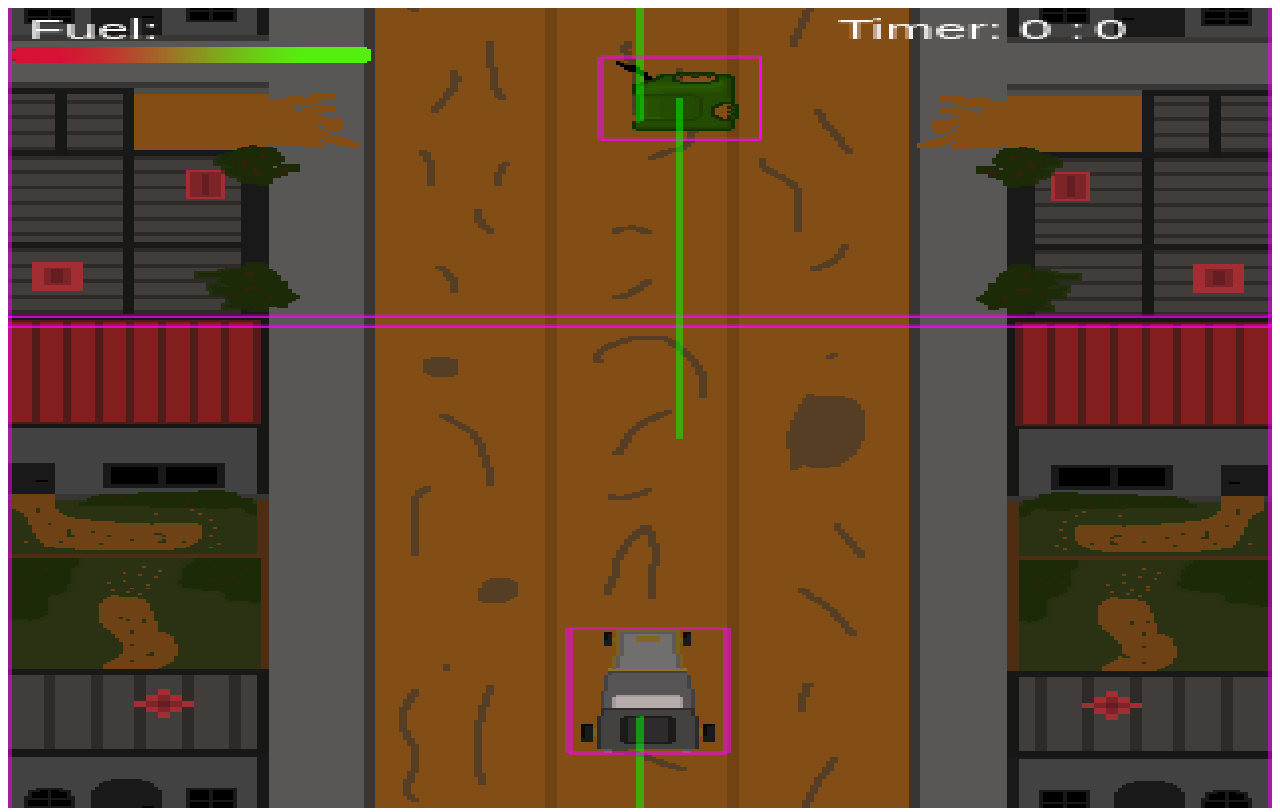
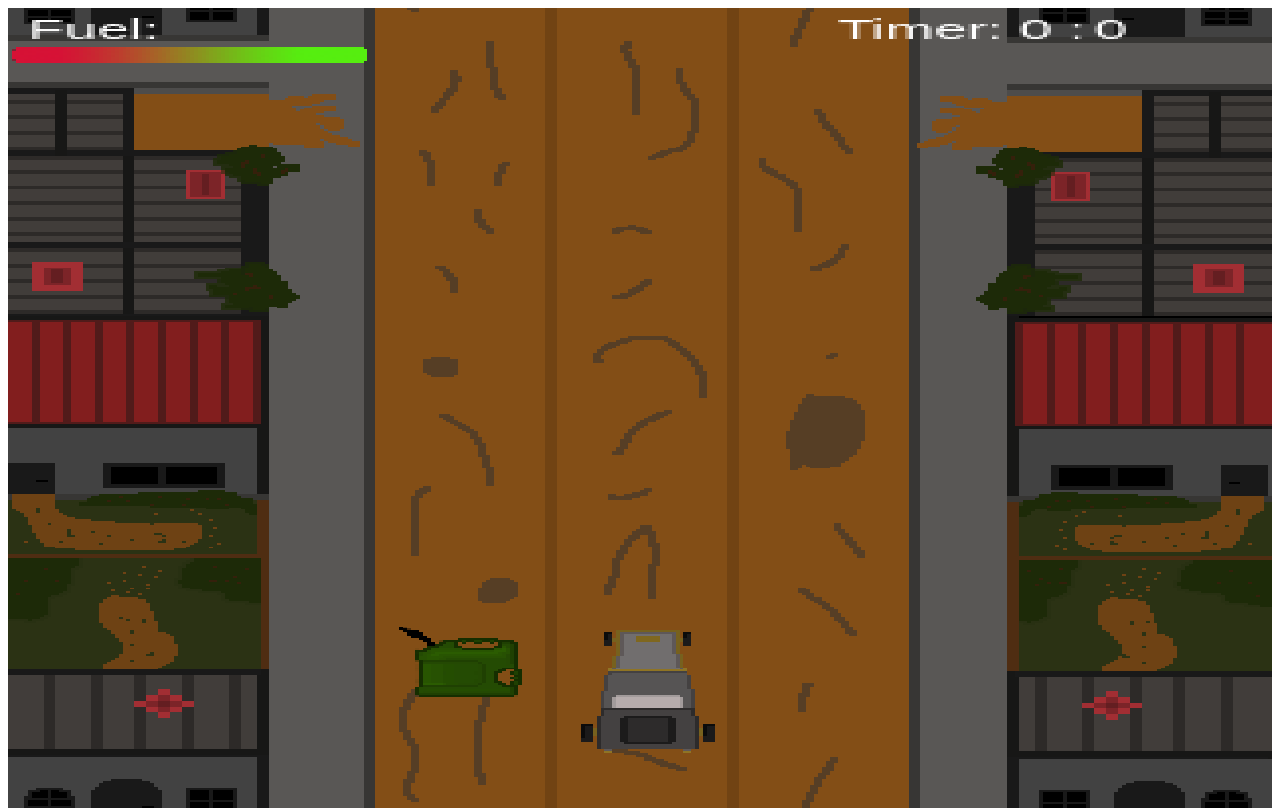
Before and after one commit to CallumBrooks453/Peaky-Racers-Iteration1, a plain HTML site: page index.html in a window 1280 px wide. Drawn offline with Linux system fonts and the light colour scheme; animation ran at ten frames a second.

Commit message:
Fixed the fuel spawning in random lanes
Also changed the fuel regain and capped the scroll speed and fuel fall speed

```diff
--- a/index.html
+++ b/index.html
@@ -28,7 +28,7 @@
                     gravity: {
                         y: 0
                     },
-                    debug: true
+                    debug: false
                 }
             },
             scene: BaseScene,
--- a/js/Main_Scene.js
+++ b/js/Main_Scene.js
@@ -1,15 +1,20 @@
+Array.prototype.randomElement = function () {
+    return this[Math.floor(Math.random() * this.length)];
+}
+
+let lanePos = [115, 160, 205];
+let x = lanePos.randomElement();
+
 class BaseScene extends Phaser.Scene {
     constructor(config) {
         super(config);
         this.scrollSpeed = 200;
         this.fuelFallSpeed = 350;
         this.fuelDrain = 1;
-        this.fuelRegain = 0.7;
+        this.fuelRegain = 25;
         this.maxFuel = 48;
-
-        //Whoever helps this is the issue
-        let lanePos = [150, 160, 210]
-         this.randomLane = lanePos[Math.floor(Math.random() * 3)]
+        this.maxScrollSpeed = 600;
+        this.maxFuelFallSpeed = 950;
     }
     preload() {
         this.load.image('road', 'assets/png/level-1.png');
@@ -23,6 +28,7 @@ class BaseScene extends Phaser.Scene {
 
     }
     create() {
+        console.log(this.fuelFallSpeed)
         //Load Road
         this.road = this.physics.add.sprite(160, -205, "road");
         this.road2 = this.physics.add.sprite(160, 200, "road");
@@ -30,9 +36,10 @@ class BaseScene extends Phaser.Scene {
         this.player = this.physics.add.sprite(162, 350, "player");
         this.player.setCollideWorldBounds(true)
         //Load Items
-        this.gasCan = this.physics.add.sprite(this.randomLane, 50, 'gasCan')
+        this.gasCan = this.physics.add.sprite(x, 50, 'gasCan')
         this.gasCan.setScale(0.9)
         this.physics.add.overlap(this.gasCan, this.player, this.addFuel, null, this)
+        this.physics.add.overlap(this.gasCan, this.player, this.disposeOfGasCan, null, this)
 
         //Time Score
         this.textTimeScore = this.add.text(config.width - 45, 3, '0', {
@@ -74,6 +81,7 @@ class BaseScene extends Phaser.Scene {
         this.fuelBar.bar.mask = new Phaser.Display.Masks.BitmapMask(this, this.fuelBar.mask);
     }
     update() {
+        console.log(this.fuelFallSpeed)
         //Road Movement
         this.road.setVelocityY(this.scrollSpeed)
         this.road2.setVelocityY(this.scrollSpeed)
@@ -108,12 +116,22 @@ class BaseScene extends Phaser.Scene {
             this.fuelBar.mask.x = this.maxFuel
         }
 
+        //Speed Control
+        if (this.scrollSpeed >= this.maxScrollSpeed) {
+            this.scrollSpeed = this.maxScrollSpeed
+        }
+
+        if (this.fuelFallSpeed >= this.maxFuelFallSpeed) {
+            this.fuelFallSpeed = this.maxFuelFallSpeed
+        }
+
 
         //Gas Can Physics
         this.gasCan.setVelocityY(this.fuelFallSpeed);
-        if (this.gasCan.body.y > 400) {
-            this.gasCan.x == this.randomLane
-            this.gasCan.body.y = -10
+        if (this.gasCan.y > 400) {
+            x = lanePos.randomElement();
+            this.gasCan.x = x
+            this.gasCan.y = (Math.random() * -1000) - 2100;
         }
     }
     //adds drain to the fuel bar and when empty slows the player down
@@ -126,8 +144,6 @@ class BaseScene extends Phaser.Scene {
     //Adds fuel to fuel bar and then calls the dispose of fuel function
     addFuel() {
         this.fuelBar.mask.x += this.fuelRegain
-        this.disposeOfGasCan(this.gasCan)
-        //this.respawnGas()
     }
 
     updateTimeScore() {
@@ -138,6 +154,7 @@ class BaseScene extends Phaser.Scene {
         //Changes the Speed dependant on the Time played
         if ((this.timeScore % this.speedIncreaseInterval) == 0) {
             this.scrollSpeed += 50;
+            this.fuelFallSpeed += 75;
         }
         //Updates the minute and resets the seconds back to
         if (this.timeScore === 60) {
@@ -148,8 +165,9 @@ class BaseScene extends Phaser.Scene {
     }
     //Makes gas can invisible when it hits the player
     disposeOfGasCan(gasCan) {
-        this.gasCan.body.x = this.randomLane
-        this.gasCan.body.y = -10
+        x = lanePos.randomElement();
+        this.gasCan.x = x
+        this.gasCan.y = (Math.random() * -1100) - 2100;
 
     }
 }
```
